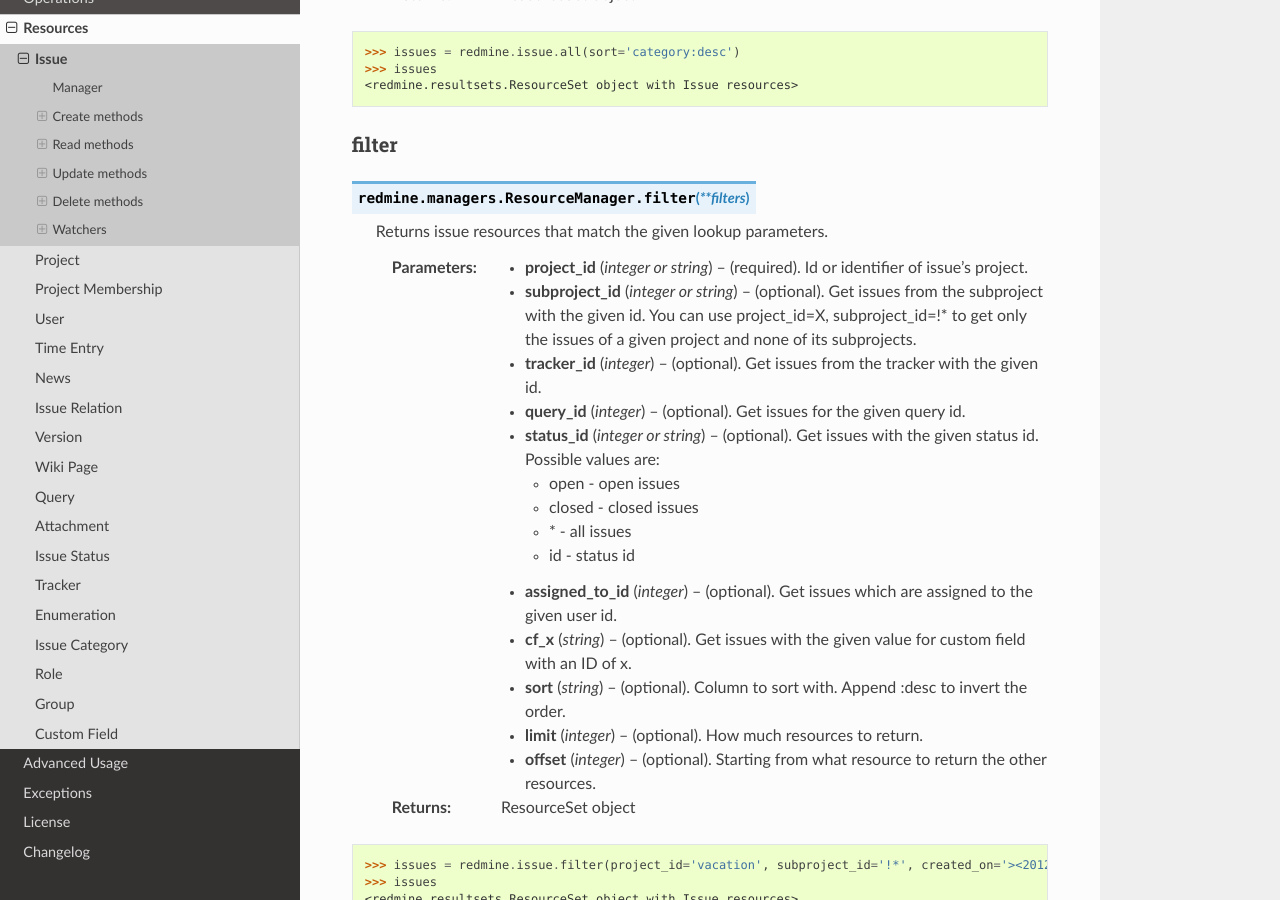
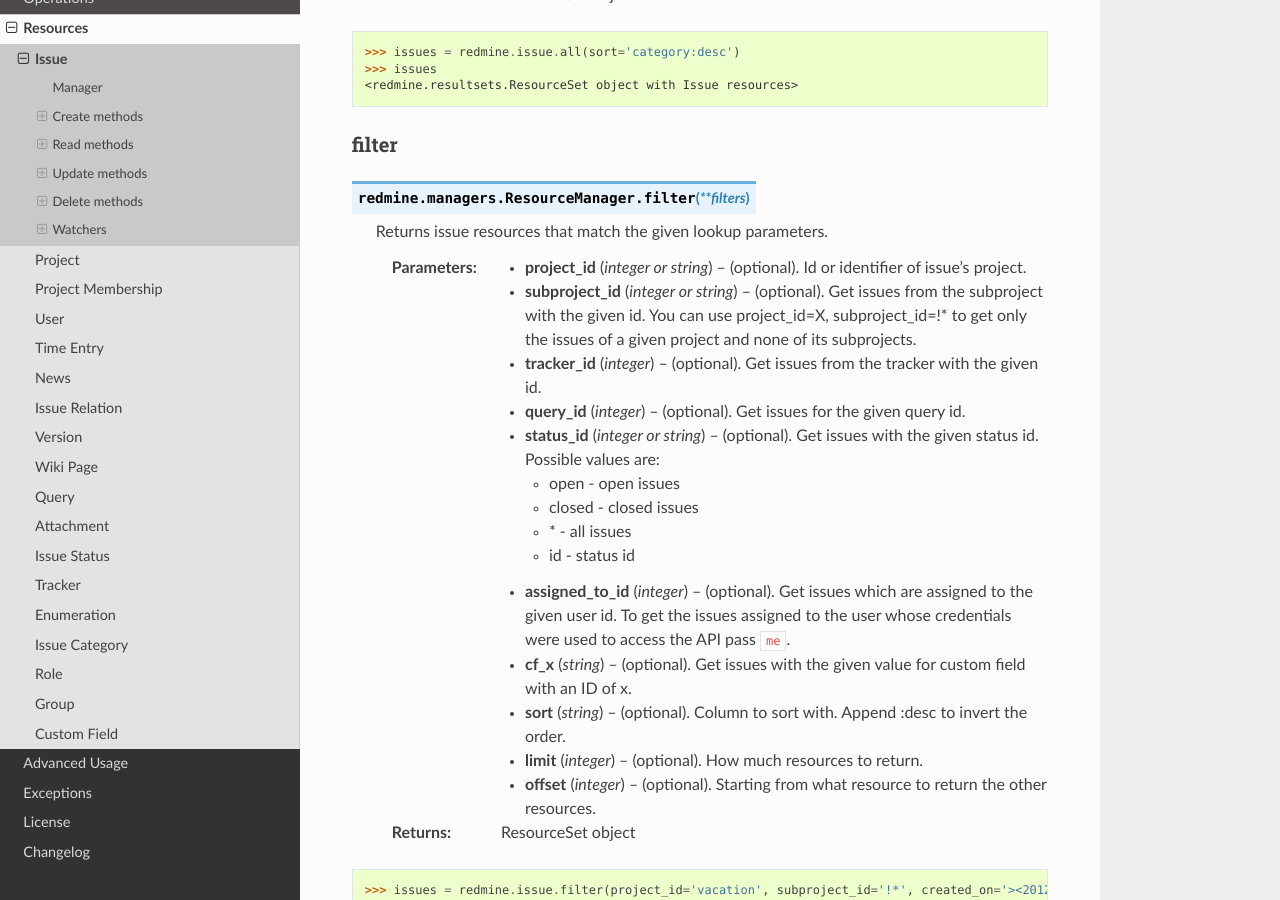
Before and after one commit to maxtepkeev/python-redmine, a Sphinx documentation site: the page built from docs/resources/issue.rst, in a window 1280 px wide and 900 px high, scrolled down 3413 px. Built offline with Sphinx 7.4.7 and the Read the Docs theme 2.0.0, drawn with Linux system fonts in a browser that asks for light colours.

Commit message:
issue #26

```diff
--- a/docs/resources/issue.rst
+++ b/docs/resources/issue.rst
@@ -192,7 +192,7 @@
 
     Returns issue resources that match the given lookup parameters.
 
-    :param project_id: (required). Id or identifier of issue's project.
+    :param project_id: (optional). Id or identifier of issue's project.
     :type project_id: integer or string
     :param subproject_id: (optional). Get issues from the subproject with the
       given id. You can use project_id=X, subproject_id=!* to get only the issues of
@@ -212,6 +212,7 @@
 
     :type status_id: integer or string
     :param integer assigned_to_id: (optional). Get issues which are assigned to the given user id.
+      To get the issues assigned to the user whose credentials were used to access the API pass ``me``.
     :param string cf_x: (optional). Get issues with the given value for custom field with an ID of x.
     :param string sort: (optional). Column to sort with. Append :desc to invert the order.
     :param integer limit: (optional). How much resources to return.
```
